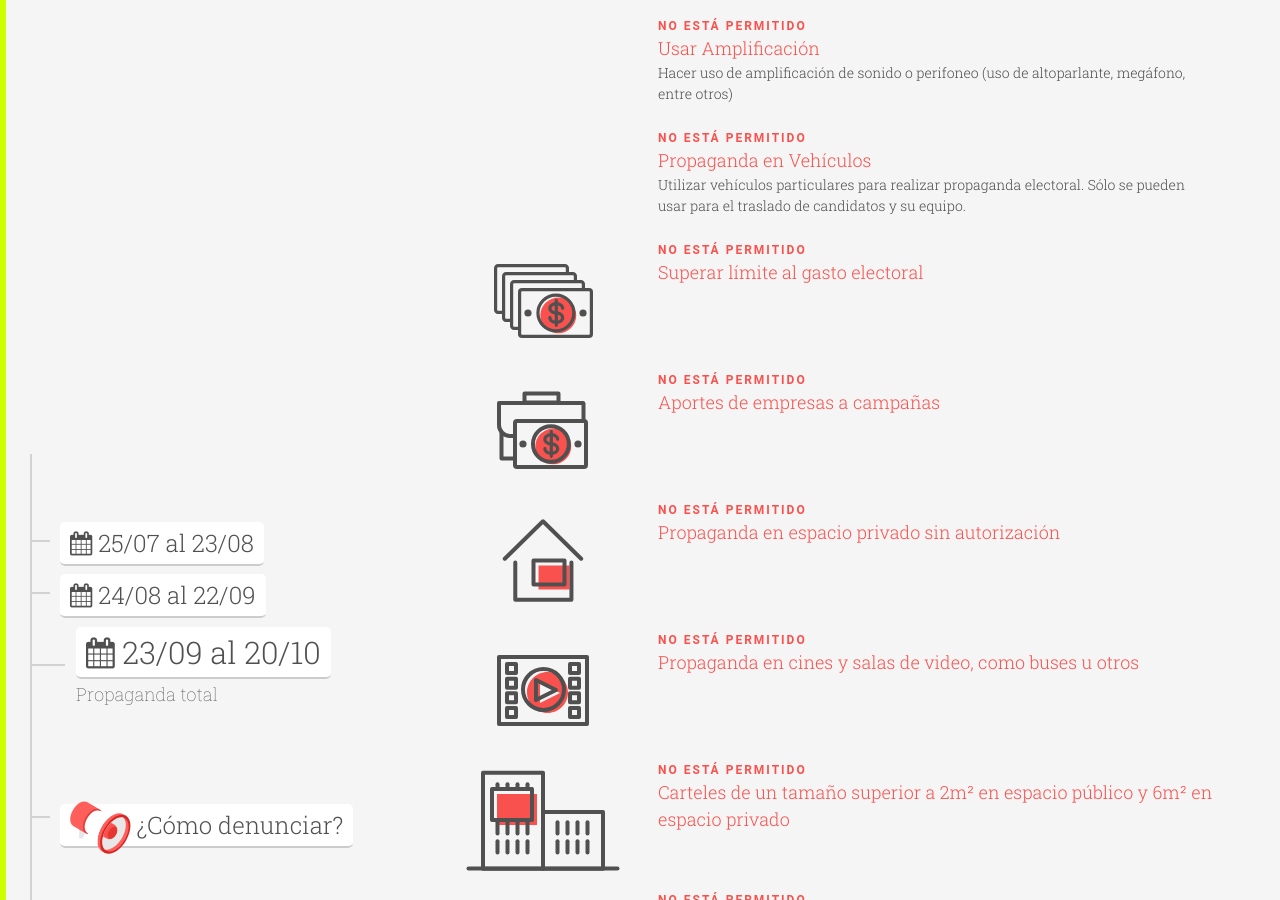
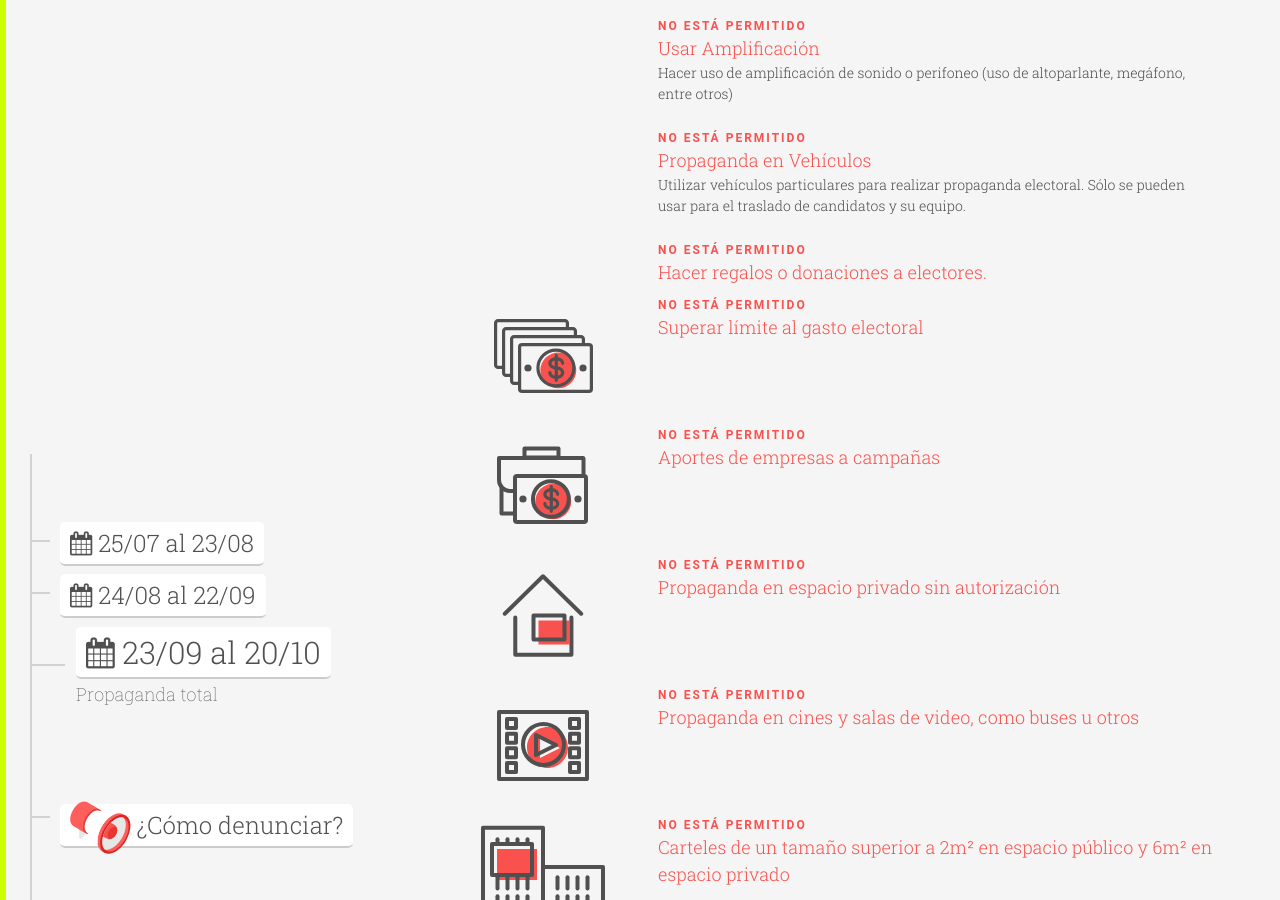
Before and after one commit to ciudadanointeligente/semaforo-electoral, a Jekyll site: the page built from index.html, in a window 1280 px wide and 900 px high, scrolled down 9308 px. Built offline with Jekyll 4.4.1, drawn with Linux system fonts in a browser that asks for light colours; nearby versions of some CDN libraries.

Commit message:
Agrega prohibición de regalos

```diff
--- a/_includes/propagandatotal.html
+++ b/_includes/propagandatotal.html
@@ -142,13 +142,21 @@
   </div>
   <!-- 16 -->
   <div class="row">
+    <div class="col-md-2 col-md-offset-4 col-xs-3"></div>
+    <div class="col-md-6 col-xs-9">
+      <div class="tag no">No está permitido</div>
+      <div class="no">Hacer regalos o donaciones a electores.</div>
+    </div>
+  </div>
+  <!-- 17 -->
+  <div class="row">
     <div class="col-md-2 col-md-offset-4 col-xs-3"><img src="{{ "/img/superargasto-no.svg" | prepend: site.baseurl }}"></div>
     <div class="col-md-6 col-xs-9">
       <div class="tag no">No está permitido</div>
       <div class="no">Superar límite al gasto electoral</div>
     </div>
   </div>
-  <!-- 17 -->
+  <!-- 18 -->
   <div class="row">
     <div class="col-md-2 col-md-offset-4 col-xs-3"><img src="{{ "/img/aporteempresa-no.svg" | prepend: site.baseurl }}"></div>
     <div class="col-md-6 col-xs-9">
@@ -156,7 +164,7 @@
       <div class="no">Aportes de empresas a campañas</div>
     </div>
   </div>
-  <!-- 18 -->
+  <!-- 19 -->
   <div class="row">
     <div class="col-md-2 col-md-offset-4 col-xs-3"><img src="{{ "/img/privado-no.svg" | prepend: site.baseurl }}"></div>
     <div class="col-md-6 col-xs-9">
@@ -164,7 +172,7 @@
       <div class="no">Propaganda en espacio privado sin autorización</div>
     </div>
   </div>
-  <!-- 19 -->
+  <!-- 20 -->
   <div class="row">
     <div class="col-md-2 col-md-offset-4 col-xs-3"><img src="{{ "/img/cine-no.svg" | prepend: site.baseurl }}"></div>
     <div class="col-md-6 col-xs-9">
@@ -172,7 +180,7 @@
       <div class="no">Propaganda en cines y salas de video, como buses u otros</div>
     </div>
   </div>
-  <!-- 20 -->
+  <!-- 21 -->
   <div class="row">
     <div class="col-md-2 col-md-offset-4 col-xs-3"><img src="{{ "/img/grande-no.svg" | prepend: site.baseurl }}"></div>
     <div class="col-md-6 col-xs-9">
@@ -180,7 +188,7 @@
       <div class="no">Carteles de un tamaño superior a 2m² en espacio público y 6m² en espacio privado</div>
     </div>
   </div>
-  <!-- 21 -->
+  <!-- 22 -->
   <div class="row">
     <div class="col-md-2 col-md-offset-4 col-xs-3"><img src="{{ "/img/pared-no.svg" | prepend: site.baseurl }}"></div>
     <div class="col-md-6 col-xs-9">
@@ -188,7 +196,7 @@
       <div class="no">Rayados, murales y elementos que se adhieran a paredes</div>
     </div>
   </div>
-  <!-- 22 -->
+  <!-- 23 -->
   <div class="row">
     <div class="col-md-2 col-md-offset-4 col-xs-3"><img src="{{ "/img/serviciopublico-no.svg" | prepend: site.baseurl }}"></div>
     <div class="col-md-6 col-xs-9">
@@ -196,7 +204,7 @@
       <div class="no">Propaganda en infraestructura de servicios públicos</div>
     </div>
   </div>
-  <!-- 23 -->
+  <!-- 24 -->
   <div class="row">
     <div class="col-md-2 col-md-offset-4 col-xs-3"><img src="{{ "/img/dano-no.svg" | prepend: site.baseurl }}"></div>
     <div class="col-md-6 col-xs-9">
@@ -204,7 +212,7 @@
       <div class="no">Propaganda que provoque daño permanente en espacio público</div>
     </div>
   </div>
-  <!-- 24 -->
+  <!-- 25 -->
   <div class="row">
     <div class="col-md-2 col-md-offset-4 col-xs-3"><img src="{{ "/img/parques-no.svg" | prepend: site.baseurl }}"></div>
     <div class="col-md-6 col-xs-9">
@@ -212,7 +220,7 @@
       <div class="no">Propaganda fuera de espacios asignados por el Servel en plazas y parques</div>
     </div>
   </div>
-  <!-- 25 -->
+  <!-- 26 -->
   <div class="row">
     <div class="col-md-2 col-md-offset-4 col-xs-3"><img src="{{ "/img/avion-no.svg" | prepend: site.baseurl }}"></div>
     <div class="col-md-6 col-xs-9">
@@ -220,7 +228,7 @@
       <div class="no">Propaganda aérea como con un lienzo en un aeroplano, drones o helicópteros</div>
     </div>
   </div>
-  <!-- 26 -->
+  <!-- 27 -->
   <div class="row">
     <div class="col-md-2 col-md-offset-4 col-xs-3"><img src="{{ "/img/tv-no.svg" | prepend: site.baseurl }}"></div>
     <div class="col-md-6 col-xs-9">
```
